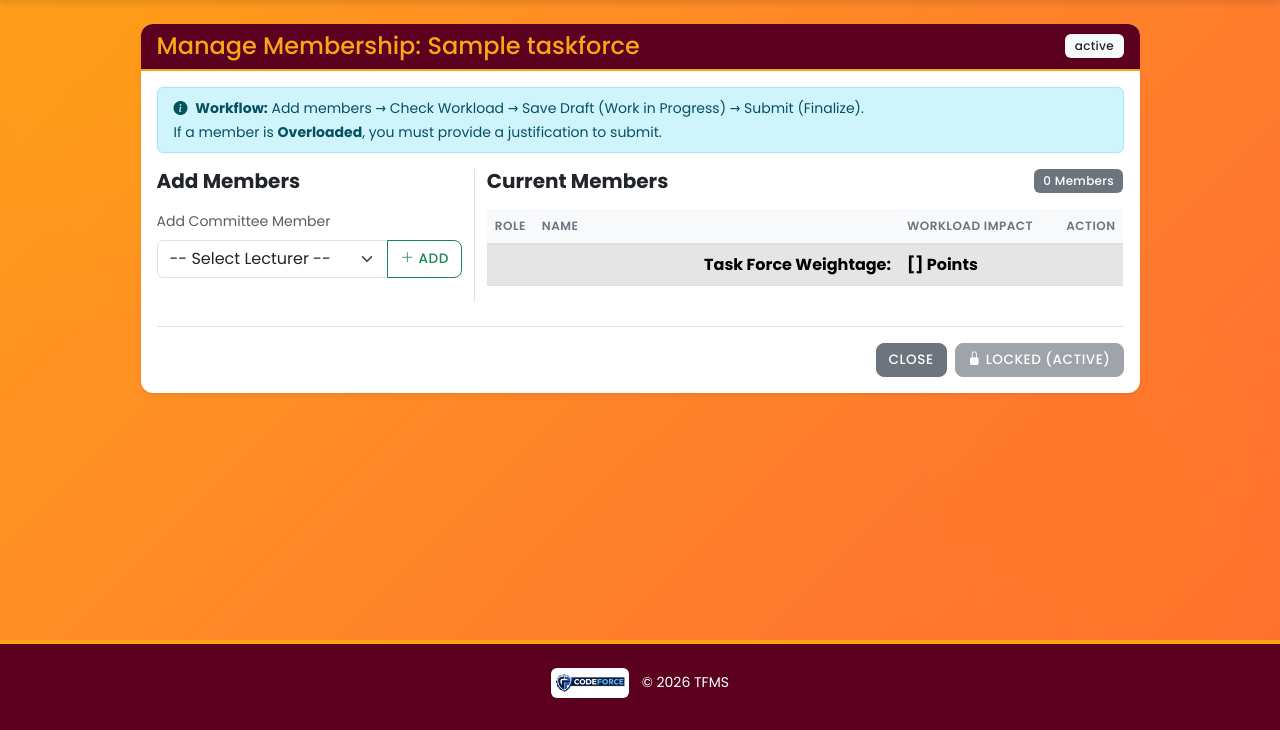
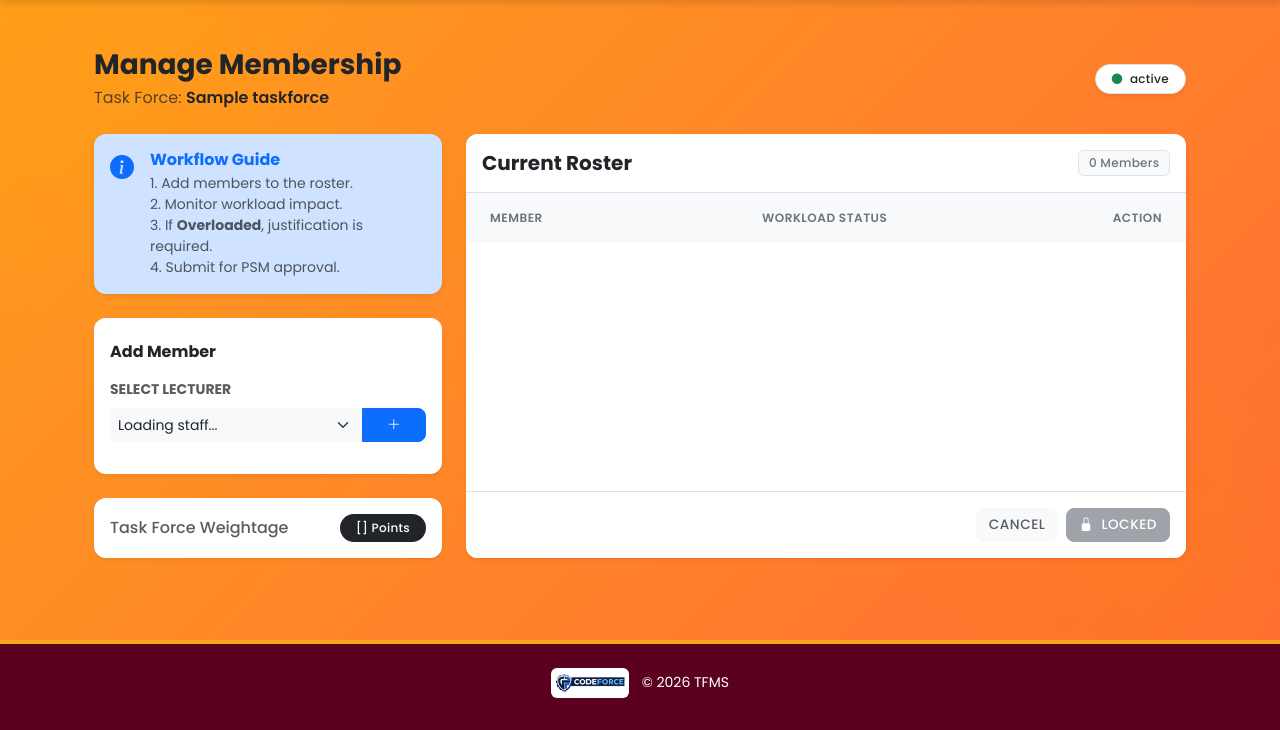
Before and after one commit to Junaed29/TFMS-CodeForce, a Django app: template templates/dashboard/hod/taskforce_manage.html in a window 1280 px wide. Shown: the part 70-800 px from the top of the page. Run offline with Django 4.2, Linux system fonts and the light colour scheme; the template is opened without the code that fills it: most values are stand-ins (such as "Sample title", 1, 10 or a date in 2020); lists and menus that the app fills with data are empty; some libraries are stand-ins or nearby versions.

Commit message:
feat: Enhance Task Force management UI with workload status and member serialization

```diff
--- a/templates/dashboard/hod/taskforce_manage.html
+++ b/templates/dashboard/hod/taskforce_manage.html
@@ -3,121 +3,151 @@
 {% block title %}Manage Membership{% endblock %}
 
 {% block content %}
-<div class="container-fluid" id="manage-app">
-    <div class="row justify-content-center">
-        <div class="col-md-11">
-            <div class="card shadow-sm">
-                <div class="card-header card-header-custom d-flex justify-content-between align-items-center">
-                    <h4 class="mb-0">Manage Membership: {{ taskforce.name }}</h4>
-                    <span class="badge bg-light text-dark">{{ taskforce.get_status_display }}</span>
+<div class="container-fluid py-4" id="manage-app">
+    <!-- Header Section -->
+    <div class="d-flex justify-content-between align-items-center mb-4">
+        <div>
+            <h1 class="h3 fw-bold text-gray-800 mb-1">Manage Membership</h1>
+            <p class="text-muted mb-0">
+                Task Force: <span class="fw-semibold text-dark">{{ taskforce.name }}</span>
+            </p>
+        </div>
+        <div>
+            <span class="badge rounded-pill bg-white text-dark border px-3 py-2 shadow-sm">
+                <i
+                    class="bi bi-circle-fill text-{{ taskforce.status|lower|yesno:'success,secondary,warning' }} me-1 small"></i>
+                {{ taskforce.get_status_display }}
+            </span>
+        </div>
+    </div>
+
+    <div class="row g-4">
+        <!-- LEFT PANEL: Actions -->
+        <div class="col-lg-4">
+            <!-- Instructions Card -->
+            <div class="card border-0 shadow-sm mb-4 bg-primary-subtle">
+                <div class="card-body">
+                    <div class="d-flex">
+                        <i class="bi bi-info-circle-fill text-primary fs-4 me-3"></i>
+                        <div>
+                            <h6 class="fw-bold text-primary mb-1">Workflow Guide</h6>
+                            <p class="small text-muted mb-0">
+                                1. Add members to the roster.<br>
+                                2. Monitor workload impact.<br>
+                                3. If <strong>Overloaded</strong>, justification is required.<br>
+                                4. Submit for PSM approval.
+                            </p>
+                        </div>
+                    </div>
+                </div>
+            </div>
+
+            <!-- Add Member Card -->
+            <div class="card border-0 shadow-sm">
+                <div class="card-header bg-white border-bottom-0 pt-4 pb-0">
+                    <h6 class="fw-bold mb-0">Add Member</h6>
                 </div>
                 <div class="card-body">
-                    <!-- Instructions -->
-                    <div class="alert alert-info py-2">
-                        <small>
-                            <i class="bi bi-info-circle-fill me-1"></i>
-                            <strong>Workflow:</strong> Add members → Check Workload → Save Draft (Work in Progress) →
-                            Submit (Finalize).
-                            <br>
-                            If a member is <strong>Overloaded</strong>, you must provide a justification to submit.
-                        </small>
+                    <div class="mb-3">
+                        <label class="form-label text-uppercase small fw-bold text-muted tracking-wide">Select
+                            Lecturer</label>
+                        <div class="input-group">
+                            <select class="form-select form-select-sm bg-light border-0 small" id="memberSelect">
+                                <option value="">Loading staff...</option>
+                                <!-- Populated via API -->
+                            </select>
+                            <button type="button" class="btn btn-primary px-4" id="addMemberBtn">
+                                <i class="bi bi-plus-lg"></i>
+                            </button>
+                        </div>
                     </div>
 
-                    <form method="post" id="mainForm">
+                    <!-- Live Preview Box -->
+                    <div id="selection-preview" class="min-h-50">
+                        <!-- Content injected via JS -->
+                    </div>
+                </div>
+            </div>
+
+            <!-- Task Force Stats -->
+            <div class="card border-0 shadow-sm mt-4">
+                <div class="card-body d-flex align-items-center justify-content-between">
+                    <span class="text-muted fw-medium">Task Force Weightage</span>
+                    <span class="badge bg-dark rounded-pill px-3 py-2">{{ taskforce.weightage }} Points</span>
+                </div>
+            </div>
+        </div>
+
+        <!-- RIGHT PANEL: Current Roster -->
+        <div class="col-lg-8">
+            <div class="card border-0 shadow-sm h-100">
+                <div class="card-header bg-white border-bottom py-3 d-flex justify-content-between align-items-center">
+                    <h5 class="fw-bold mb-0">Current Roster</h5>
+                    <span class="badge bg-light text-secondary border" id="count-badge">0 Assigned</span>
+                </div>
+
+                <form method="post" id="mainForm" class="d-flex flex-column h-100">
                     {% csrf_token %}
-                        <!-- Hidden inputs to store actual selection for Django Form -->
-                        <!-- We will sync JS state to these inputs before submit -->
+                    <!-- Hidden inputs for state sync -->
                     <div id="hidden-inputs">
-                            <!-- Chairman Removed -->
-                            <!-- Members (Multiple) -->
                         <select name="members" id="id_members" multiple class="d-none">
                             {% for id in form.members.value %}
                             <option value="{{ id }}" selected>{{ id }}</option>
                             {% endfor %}
                         </select>
-                            <!-- Justification -->
                         <input type="hidden" name="justification" id="id_justification">
-
-                            <!-- Action button value -->
                         <input type="hidden" name="action" id="form-action" value="">
                     </div>
 
-                        <div class="row">
-                            <!-- LEFT PANEL: Add Members -->
-                            <div class="col-md-4 border-end">
-                                <h5 class="fw-bold mb-3">Add Members</h5>
-
-                                <!-- Chairman Selection Removed -->
-
-                                <div class="mb-3">
-                                    <label class="form-label text-muted small">Add Committee Member</label>
-                                    <div class="input-group">
-                                        <select class="form-select" id="memberSelect">
-                                            <option value="">-- Select Lecturer --</option>
-                                            <!-- Populated via API -->
-                                        </select>
-                                        <button type="button" class="btn btn-outline-success" id="addMemberBtn">
-                                            <i class="bi bi-plus-lg"></i> Add
-                                        </button>
-                                    </div>
-                                    <div id="selection-preview" class="mt-2 small text-muted">
-                                        <!-- Live preview of selected staff status -->
-                                    </div>
-                                </div>
-                            </div>
-
-                            <!-- RIGHT PANEL: Current Roster -->
-                            <div class="col-md-8">
-                                <div class="d-flex justify-content-between align-items-center mb-3">
-                                    <h5 class="fw-bold m-0">Current Members</h5>
-                                    <span class="badge bg-secondary" id="count-badge">0 Members</span>
-                                </div>
-
-                                <div class="table-responsive">
-                                    <table class="table table-hover align-middle">
-                                        <thead class="table-light">
+                    <div class="table-responsive flex-grow-1">
+                        <table class="table table-hover align-middle mb-0">
+                            <thead class="bg-light text-secondary text-uppercase text-xs tracking-wide">
                                 <tr>
-                                                <th style="width: 5%">Role</th>
-                                                <th>Name</th>
-                                                <th style="width: 25%">Workload Impact</th>
-                                                <th style="width: 10%">Action</th>
+                                    <th class="ps-4 py-3 border-0" style="width: 40%">Member</th>
+                                    <th class="py-3 border-0" style="width: 35%">Workload Status</th>
+                                    <th class="text-end pe-4 py-3 border-0">Action</th>
                                 </tr>
                             </thead>
-                                        <tbody id="roster-body">
+                            <tbody id="roster-body" class="border-top-0">
                                 <!-- Populated via JS -->
                             </tbody>
-                                        <tfoot>
-                                            <tr class="table-active fw-bold">
-                                                <td colspan="2" class="text-end">Task Force Weightage:</td>
-                                                <td colspan="2">{{ taskforce.weightage }} Points</td>
-                                            </tr>
-                                        </tfoot>
                         </table>
+
+                        <!-- Empty State (Visible when 0 members) -->
+                        <div id="empty-state" class="text-center py-5 d-none">
+                            <div class="mb-3 text-muted opacity-50">
+                                <i class="bi bi-people fs-1"></i>
                             </div>
+                            <h6 class="text-muted">No members assigned yet</h6>
+                            <p class="small text-muted">Use the panel on the left to add staff.</p>
                         </div>
                     </div>
 
                     <!-- Footer Actions -->
-                        <div class="d-flex justify-content-end mt-4 pt-3 border-top">
-                            <a href="{% url 'dashboard:hod_taskforce_list' %}" class="btn btn-secondary me-2">Close</a>
+                    <div class="card-footer bg-white mt-auto py-3 border-top">
+                        <div class="d-flex justify-content-end gap-2">
+                            <a href="{% url 'dashboard:hod_taskforce_list' %}"
+                                class="btn btn-light text-muted">Cancel</a>
 
                             {% if taskforce.status == 'ACTIVE' or taskforce.status == 'DRAFT' or taskforce.status == 'REJECTED' or taskforce.status == 'SUBMITTED' %}
-                            <button type="button" onclick="submitForm('save_draft')"
-                                class="btn btn-outline-primary me-2">
-                                <i class="bi bi-save"></i> Save Draft
+                            <button type="button" onclick="submitForm('save_draft')" class="btn btn-outline-secondary">
+                                Save Draft
                             </button>
-                            <button type="button" onclick="trySubmit()" class="btn btn-utm-primary">
-                                <i class="bi bi-send-check"></i>
-                                {% if taskforce.status == 'SUBMITTED' %}Update Submission{% else %}Submit for Approval{% endif %}
+                            <button type="button" onclick="trySubmit()" class="btn btn-primary px-4 fw-bold">
+                                {% if taskforce.status == 'SUBMITTED' %}
+                                Update Submission
+                                {% else %}
+                                Submit for Approval
+                                {% endif %}
                             </button>
                             {% else %}
                             <button disabled class="btn btn-secondary">
-                                <i class="bi bi-lock-fill"></i> Locked ({{ taskforce.get_status_display }})
+                                <i class="bi bi-lock-fill me-1"></i> Locked
                             </button>
                             {% endif %}
                         </div>
+                    </div>
                 </form>
-                </div>
             </div>
         </div>
     </div>
@@ -156,18 +186,13 @@
 {% block extra_js %}
 <script>
     // State
-    const API_URL = "{% url 'dashboard:staff_list_api' %}?department_id={{ taskforce.departments.first.id|default:'' }}"; // Assume single dept for HOD
+    const API_URL = "{% url 'dashboard:staff_list_api' %}?department_id={{ request.user.department.id|default:'' }}";
     const TF_WEIGHT = {{ taskforce.weightage }};
 
-    // Parse the members carefully. If it's a list string like ['1', '2'], we need to handle it.
-    // Django template `form.members.value` usually returns a list of IDs if bound, or None.
-    const INITIAL_MEMBER_IDS = [
-        {% for id in form.members.value %}
-    "{{ id }}",
-        {% endfor %}
-    ];
+    // Preloaded members (includes those outside HOD's department)
+    const PRELOADED_MEMBERS = {{ current_members_json| safe }};
 
-    let staffList = []; // All fetched staff
+    let staffRegistry = {}; // ID -> Member Object (Global lookup)
     let selectedMembers = new Set(); // Set of IDs
 
     // Elements
@@ -178,14 +203,21 @@
 
     // -- Init --
     document.addEventListener('DOMContentLoaded', async () => {
+        // 1. Initialize Registry with existing members
+        PRELOADED_MEMBERS.forEach(m => {
+            addToRegistry(m);
+            selectedMembers.add(String(m.id));
+        });
+
+        // 2. Render initial roster immediately (no wait for API)
+        renderRoster();
+
+        // 3. Load candidates for dropdown
         await loadStaff();
-
-        // Restore state
-        INITIAL_MEMBER_IDS.forEach(id => {
-            if (id) addMember(id);
     });
 
     // Listeners
+    document.addEventListener('DOMContentLoaded', () => {
         document.getElementById('addMemberBtn').addEventListener('click', () => {
             const id = memberSelect.value;
             if (id) addMember(id);
@@ -197,24 +229,33 @@
         });
     });
 
+    function addToRegistry(member) {
+        // key by ID (string to be safe)
+        staffRegistry[member.id] = member;
+    }
+
     async function loadStaff() {
         try {
             const res = await fetch(API_URL);
             const data = await res.json();
-            staffList = data.staff;
-            populateDropdowns();
+
+            // Add candidates to registry (if not already there)
+            data.staff.forEach(s => addToRegistry(s));
+
+            // Populate Dropdown with candidates
+            populateDropdowns(data.staff);
         } catch (e) {
             console.error("Failed to load staff", e);
             alert("Error loading staff list. Please refresh.");
         }
     }
 
-    function populateDropdowns() {
+    function populateDropdowns(candidates) {
         // Clear options
         memberSelect.innerHTML = '<option value="">-- Select Lecturer --</option>';
 
-        staffList.forEach(s => {
-            // Member Dropdown
+        candidates.forEach(s => {
+            // Only add if not already selected? Or just add all
             const optM = document.createElement('option');
             optM.value = s.id;
             optM.textContent = s.name;
@@ -223,15 +264,36 @@
     }
 
     function updatePreview(id) {
+        const previewEl = document.getElementById('selection-preview');
         if (!id) {
-            previewDiv.innerHTML = '';
+            previewEl.innerHTML = `
+                <div class="text-center py-4 bg-light rounded mt-3 border border-dashed">
+                    <div class="text-muted small">Select a lecturer to view their workload status</div>
+                </div>
+            `;
             return;
         }
-        const s = staffList.find(x => x.id == id);
+        const s = staffRegistry[id];
         if (!s) return;
 
         let badge = getBadge(s.workload.status);
-        previewDiv.innerHTML = `Current Status: <span class="badge ${badge}">${s.workload.message}</span>`;
+        let icon = s.workload.status === 'OVERLOADED' ? 'exclamation-triangle-fill' : 'check-circle-fill';
+
+        previewEl.innerHTML = `
+            <div class="card border mt-3 bg-light animate__animated animate__fadeIn">
+                <div class="card-body p-3">
+                    <div class="d-flex align-items-center mb-2">
+                        <span class="badge ${badge} me-2"><i class="bi bi-${icon}"></i> ${s.workload.status}</span>
+                    </div>
+                    <div class="small">
+                        <strong>Current:</strong> ${s.workload.message}
+                    </div>
+                    <div class="small text-muted mt-1">
+                        + ${TF_WEIGHT} (Task Force)
+                    </div>
+                </div>
+            </div>
+        `;
     }
 
     // -- Actions --
@@ -261,7 +323,7 @@
 
         // Render Members
         selectedMembers.forEach(id => {
-            const s = staffList.find(x => x.id == id);
+            const s = staffRegistry[id]; // Look up in global registry
             if (s) {
                 const row = createRow(s, 'Member');
                 rosterBody.appendChild(row.el);
@@ -283,22 +345,34 @@
         const badgeClass = getBadge(status);
 
         tr.innerHTML = `
-            <td><span class="badge bg-secondary">${roleLabel}</span></td>
-            <td>
-                <div class="fw-bold">${staff.name}</div>
+            <td class="ps-4">
+                <div class="d-flex align-items-center">
+                    <div class="avatar-circle me-3 bg-light text-primary fw-bold d-flex align-items-center justify-content-center rounded-circle" style="width: 40px; height: 40px;">
+                        ${getInitials(staff.name)}
+                    </div>
+                    <div>
+                        <div class="fw-bold text-dark">${staff.name}</div>
                         <div class="small text-muted">${staff.email}</div>
+                    </div>
+                </div>
             </td>
             <td>
-                <span class="badge ${badgeClass}">${msg}</span>
-                ${isOver ? '<i class="bi bi-exclamation-triangle-fill text-danger ms-1" title="Overloaded"></i>' : ''}
+                <span class="badge ${badgeClass} rounded-pill px-3 py-2 fw-normal">
+                    ${isOver ? '<i class="bi bi-exclamation-triangle-fill me-1"></i>' : '<i class="bi bi-activity me-1"></i>'}
+                    ${msg}
+                </span>
             </td>
-            <td>
-                <button type="button" class="btn btn-sm btn-outline-danger" onclick="removeMember('${staff.id}')">
-                    <i class="bi bi-x-lg"></i> Remove
+            <td class="text-end pe-4">
+                <button type="button" class="btn btn-light btn-sm text-danger hover-bg-danger-subtle" onclick="removeMember('${staff.id}')" title="Remove Member">
+                    <i class="bi bi-trash"></i>
                 </button>
             </td>
         `;
         return { el: tr, isOverloaded: isOver };
+    }
+
+    function getInitials(name) {
+        return name.match(/(\b\S)?/g).join("").match(/(^\S|\S$)?/g).join("").toUpperCase();
     }
 
     function getBadge(status) {
```
Also changed, not shown: dashboard/views.py (+21 -0 lines). Lines whose indentation alone changed are shown as unchanged.
